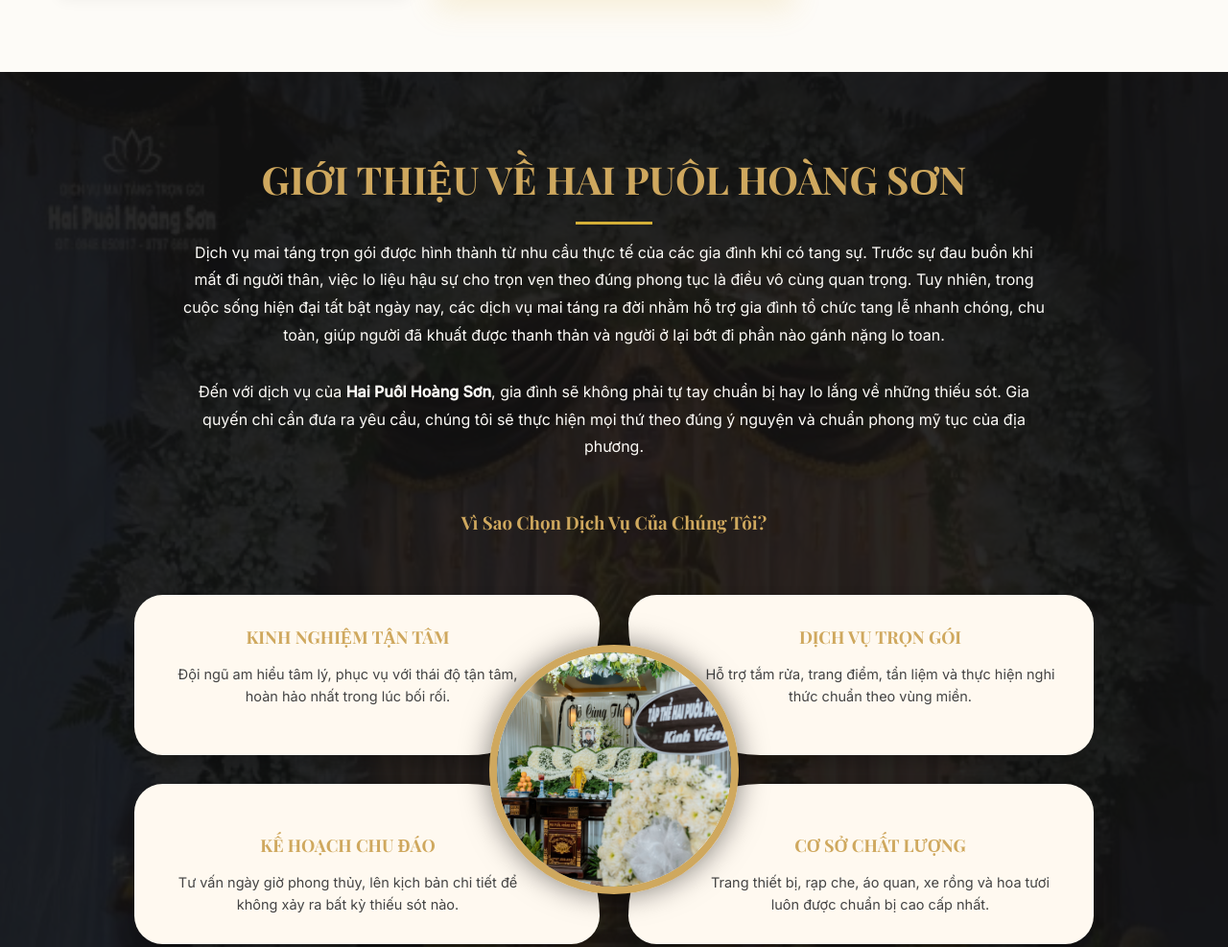
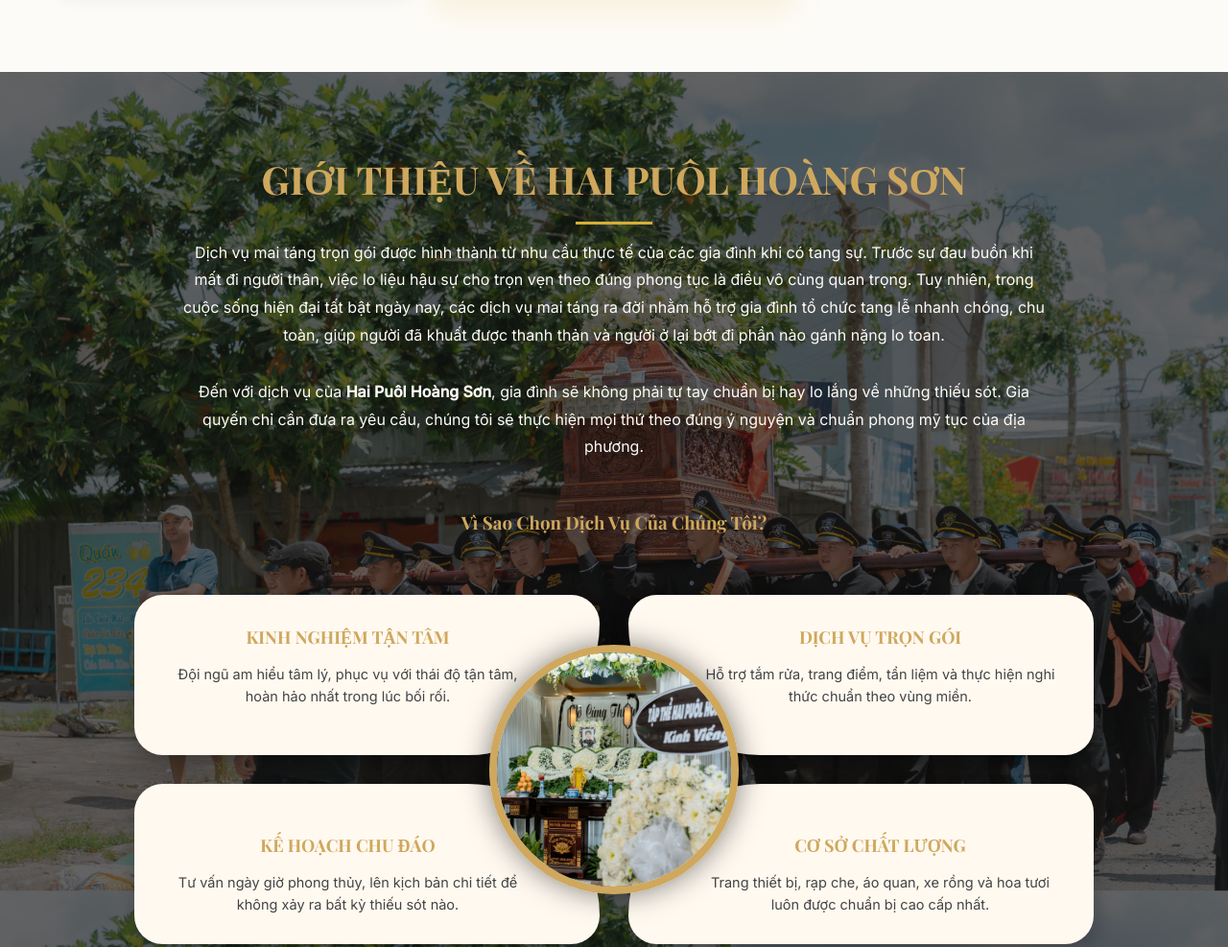
Before and after one commit to phatdatt34-lab/haipuol-hoangson-web, a plain HTML site: page index.html in a window 1280 px wide. Shown: the part 2996-3983 px from the top of the page at 96% size. Drawn offline with nearby package versions, Linux system fonts and the light colour scheme.

Commit message:
Update Premium About section: Reduce overlay opacity and change background to image 3

```diff
--- a/style.css
+++ b/style.css
@@ -152,7 +152,7 @@
 .about-premium {
     position: relative;
     padding: 80px 0;
-    background-image: url('./images/dich-vu/goi-cao-cap/hinh-anh-goi-cao-cap-6.jpg');
+    background-image: url('./images/dich-vu/goi-cao-cap/hinh-anh-goi-cao-cap-3.jpg');
     background-size: cover;
     background-attachment: fixed;
     background-position: center;
@@ -164,7 +164,7 @@
     left: 0;
     width: 100%;
     height: 100%;
-    background: rgba(18, 18, 18, 0.9);
+    background: rgba(18, 18, 18, 0.65);
 }
 .relative-z {
     position: relative;
```
